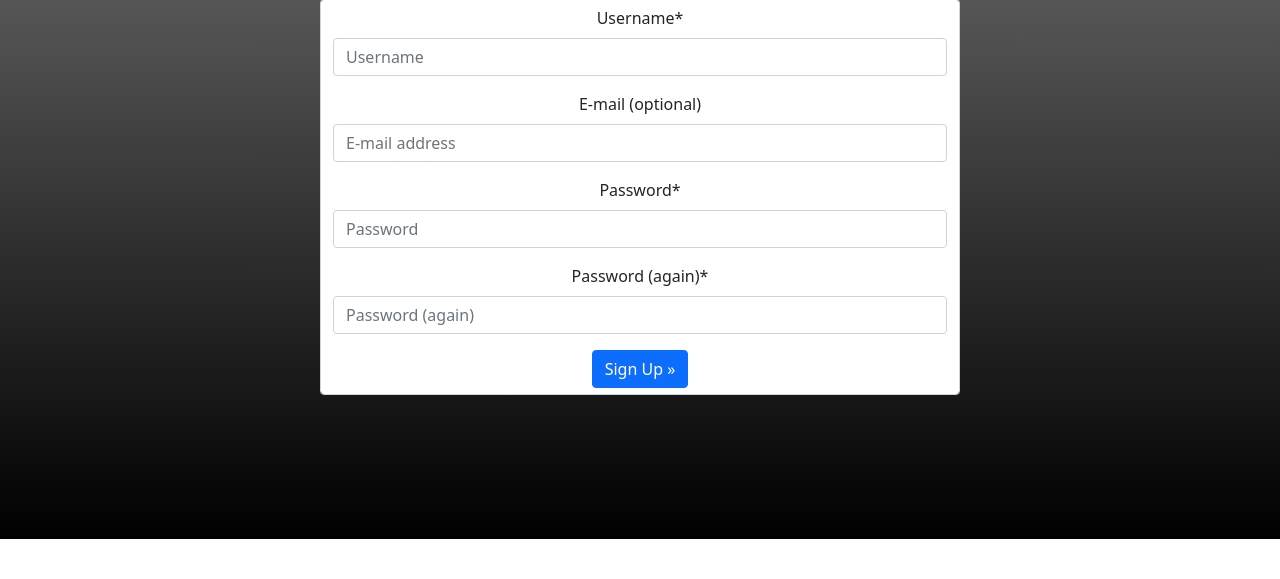
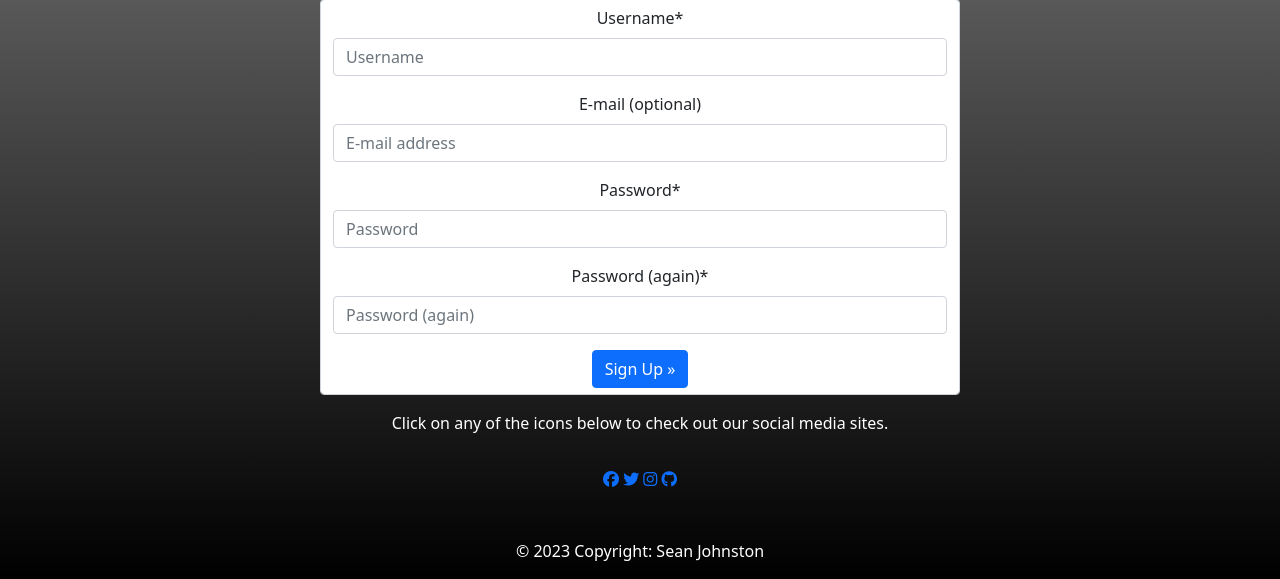
Before and after one commit to Code-Institute-Submissions/P4-Sports-Expert, a Django app: page /accounts/signup/ in a window 1280 px wide. Shown: the part 261-840 px from the top of the page. Before the commit the page ends 800 px from the top, so only its background shows below. Run offline with Django 3.2, Linux system fonts and the light colour scheme; some libraries are stand-ins or nearby versions; some web fonts are replaced.

Commit message:
Add footer structure and font awesome icons

```diff
--- a/templates/base.html
+++ b/templates/base.html
@@ -9,6 +9,7 @@
     <meta name="viewport" content="width=device-width, initial-scale=1.0">
     <link href="https://cdn.jsdelivr.net/npm/bootstrap@5.0.2/dist/css/bootstrap.min.css" rel="stylesheet"
         integrity="sha384-EVSTQN3/azprG1Anm3QDgpJLIm9Nao0Yz1ztcQTwFspd3yD65VohhpuuCOmLASjC" crossorigin="anonymous">
+    <link rel="preconnect" href="https://fonts.gstatic.com" crossorigin>
     <link rel="stylesheet" href="{% static 'css/style.css' %}">
     <title>Sports Blog</title>
 </head>
@@ -65,9 +66,38 @@
         <!-- Main page content-->
         {% endblock content %}
     </main>
+    <footer class="text-center text-white">
+        <div class="container">
+            <div class="mb-3 mt-3">
+                <div class="row d-flex justify-content-center">
+                    <div class="col-lg-8">
+                        <p>Click on any of the icons below to check out our social media sites.</p>
+                    </div>
+                </div>
+            </div>
+            <div class="text-center mb-5">
+                <a href="https://www.facebook.com/" target="_blank" rel="noopener"
+                    aria-label="Visit our facebook .opens in new tab">
+                    <i class="fa-brands fa-facebook"></i></a>
+                <a href="https://www.twitter.com/" target="_blank" rel="noopener"
+                    aria-label="Visit our twitter. opens in new tab">
+                    <i class="fa-brands fa-twitter"></i></a>
+                <a class="social-networks-link" href="https://instagram.com" target="_blank" rel="noopener"
+                    aria-label="Visit our Instagram page (opens in a new tab)"><i
+                        class="fa-brands fa-instagram"></i></a>
+                <a class="social-networks-link" href="https://github.com/seanj06/P4-Sports-Expert" target="_blank"
+                    rel="noopener" aria-label="Visit our Github page (opens in a new tab)"><i
+                        class="fa-brands fa-github"></i></a>
+            </div>
+        </div>
+        <div class="text-center">
+            <p class="text-white">© 2023 Copyright: Sean Johnston </p>
+        </div>
+    </footer>
     <script src="https://cdn.jsdelivr.net/npm/bootstrap@5.0.2/dist/js/bootstrap.bundle.min.js"
         integrity="sha384-MrcW6ZMFYlzcLA8Nl+NtUVF0sA7MsXsP1UyJoMp4YLEuNSfAP+JcXn/tWtIaxVXM" crossorigin="anonymous">
     </script>
+    <script src="https://kit.fontawesome.com/5f82fbac61.js" crossorigin="anonymous"></script>
     <script>
         setTimeout(function () {
             let messages = document.getElementById("msg");
```
